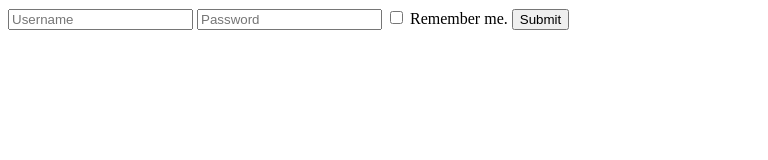
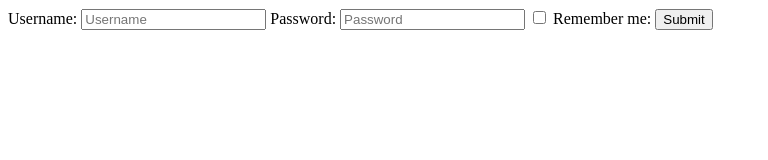
Before and after one commit to acciojob/remember-me-login-form-kartikbh56, a website: page main.html in a window 1280 px wide. Shown: the whole page, without its empty margins (0-768 px from the left). Drawn offline with Linux system fonts and the light colour scheme.

Commit message:
created a submission

```diff
--- a/main.html
+++ b/main.html
@@ -8,13 +8,23 @@
 
 <body>
 	<!-- the entire body must be written by student -->
-	<input type="text" placeholder="Username" id="username" />
-<input type="password" placeholder="Password" id="password" />
-<label>
-  <input type="checkbox" id="checkbox" />
-  Remember me.
-</label>
-<input type="submit" id="submit" value="Submit" />
+	<form id="loginForm">
+  <label for="username">Username:</label>
+  <input type="text" id="username" placeholder="Username" />
+
+  <label for="password">Password:</label>
+  <input type="password" id="password" placeholder="Password" />
+
+  <label for="checkbox">
+    <input type="checkbox" id="checkbox" />
+    Remember me:
+  </label>
+
+  <input type="submit" id="submit" value="Submit" />
+</form>
+
+<button id="existing" style="display: none;">Login as existing user</button>
+
 
     <script type="text/javascript" src="./script.js">
 </script>
--- a/script.js
+++ b/script.js
@@ -1,2 +1,12 @@
 //your JS code here. If required.
+window.addEventListener("DOMContentLoaded", () => {
+  const existing = document.getElementById("existing");
+  const username = localStorage.getItem("username");
+  const password = localStorage.getItem("password");
+
+  if (username && password) {
+    existing.style.display = "inline-block";
+  }
+});
+
 alert("Logged in as <username>");
```
